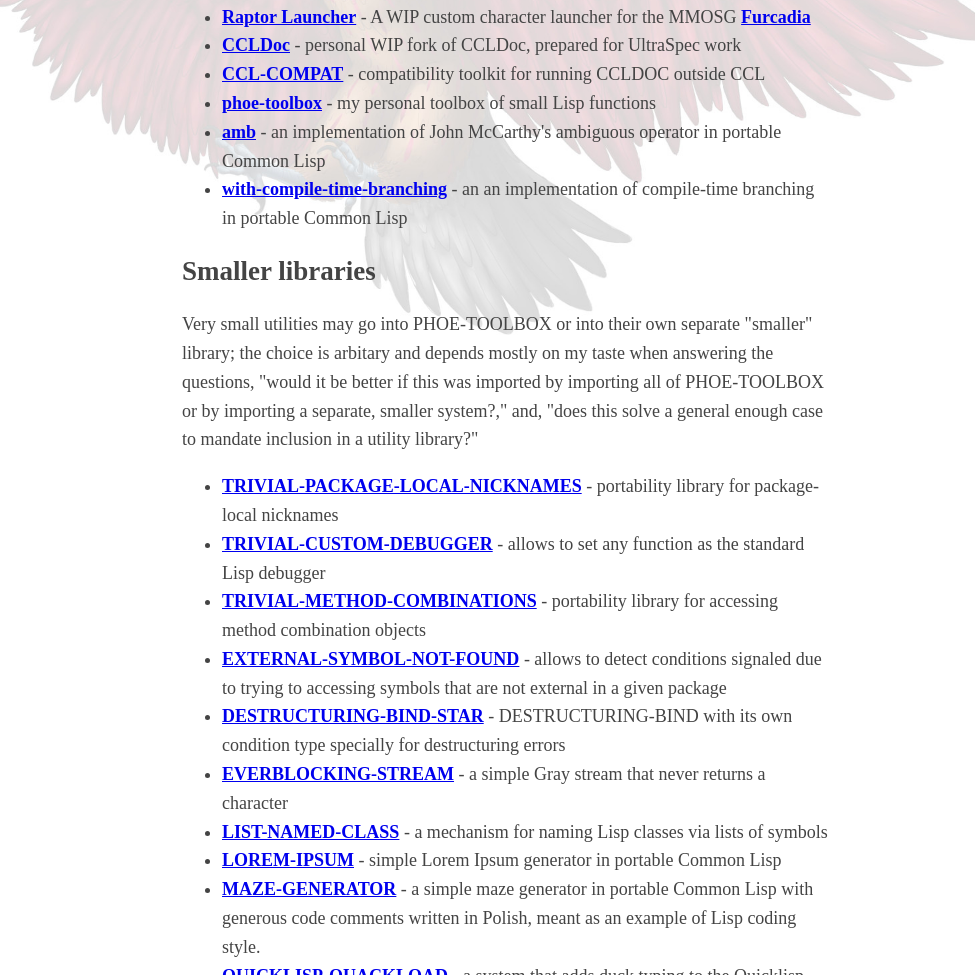
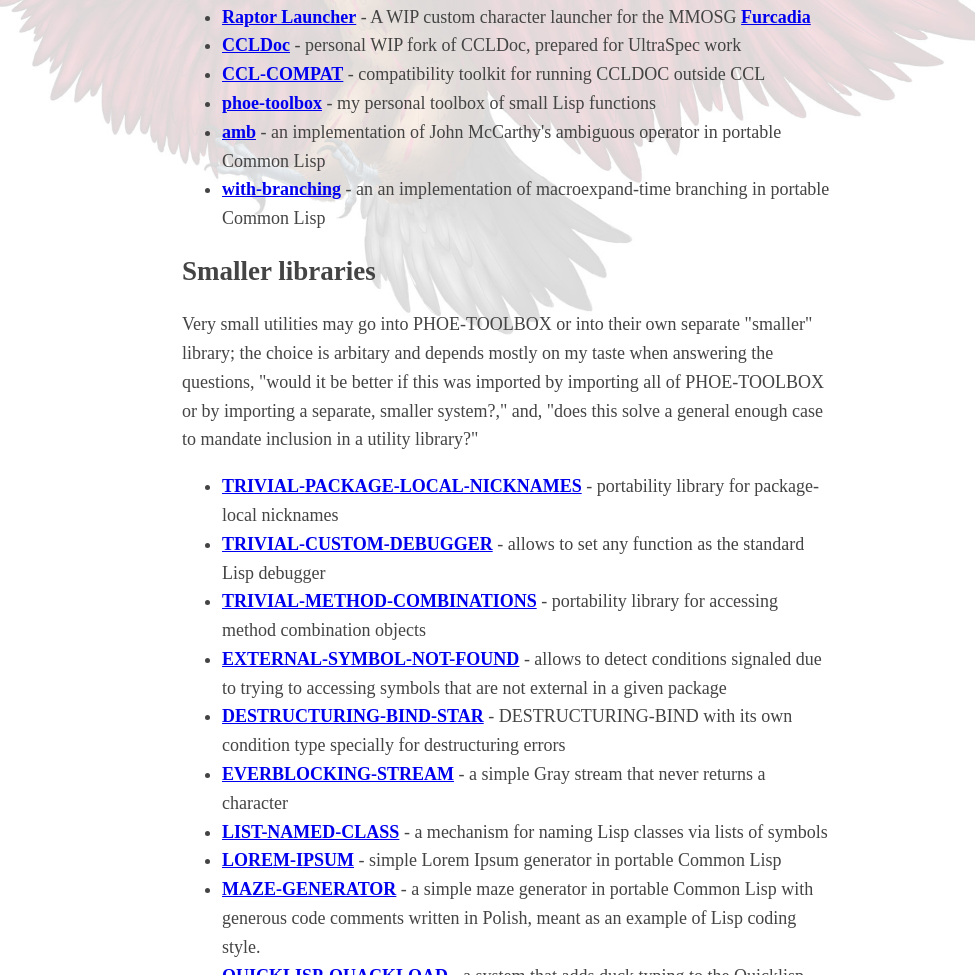
Before and after one commit to phoe/phoe.github.io, a plain HTML site: page index.html in a window 1280 px wide. Shown: the part 2032-3007 px from the top of the page, without its empty margins (133-1108 px from the left). Drawn offline with Linux system fonts and the light colour scheme.

Commit message:
Update index.html

```diff
--- a/index.html
+++ b/index.html
@@ -124,9 +124,8 @@
             <li><a href="https://github.com/phoe/amb">amb</a>
                 - an implementation of John McCarthy's ambiguous operator
                 in portable Common Lisp</li>
-            <li><a href="https://github.com/phoe/with-compile-time-branching">
-                with-compile-time-branching</a>
-                - an an implementation of compile-time branching in portable
+            <li><a href="https://github.com/phoe/with-branching">with-branching</a>
+                - an an implementation of macroexpand-time branching in portable
                 Common Lisp</li>
         </ul>
         <h2>Smaller libraries</h2>
```
